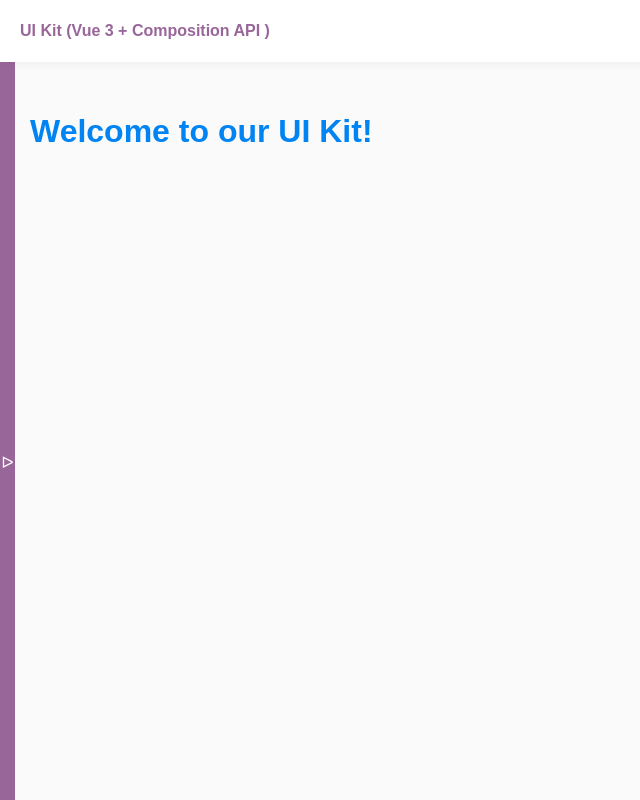
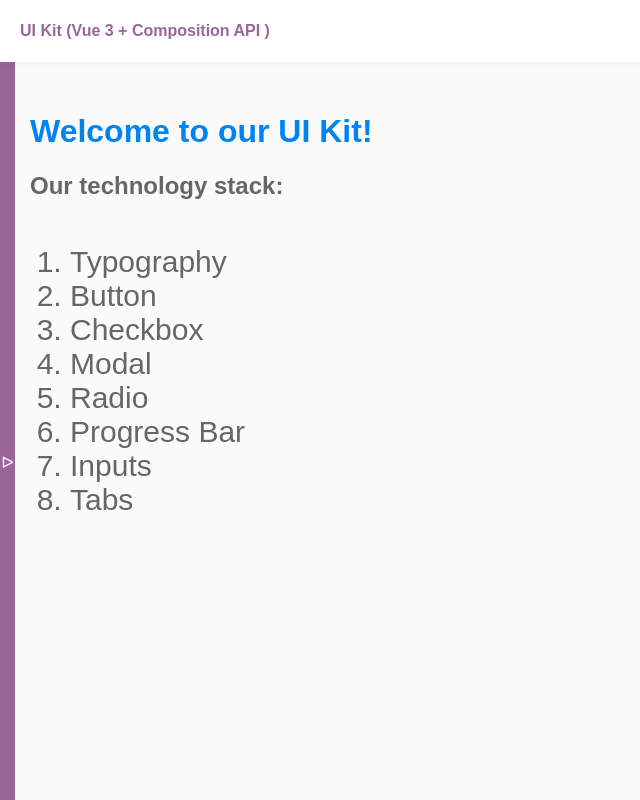
Before and after one commit to yuKalashnikova2/UI-Kit-Vue-3, a Vue app: page / in a window 1280 px wide. Shown: the whole page, without its empty margins (0-640 px from the left). Built offline with nearby package versions, Linux system fonts and the light colour scheme.

Commit message:
add README.md

```diff
--- a/src/components/Tabs.vue
+++ b/src/components/Tabs.vue
@@ -16,7 +16,7 @@ const clickOnTab = (tabName) => {
 }
 </script>
 <template>
-  <h2>Я Табс</h2>
+  <h2>Hi there! I'm Tabs</h2>
 
   <div class="tab-nav">
     <span
--- a/src/views/index.vue
+++ b/src/views/index.vue
@@ -1,3 +1,22 @@
 <template>
     <h1>Welcome to our UI Kit!</h1>
+
+    <h2>Our technology stack:</h2>
+    <ol>
+        <li>Typography</li>
+        <li>Button</li>
+        <li>Checkbox</li>
+        <li>Modal</li>
+        <li>Radio</li>
+        <li>Progress Bar</li>
+        <li>Inputs</li>
+        <li>Tabs</li>
+    </ol>
 </template>
+
+<style lang="scss">
+    ol {
+        font-size: 30px;
+    }
+
+</style>
```
Also changed, not shown: 1 other file (tests, documents, lock files or other folders).
